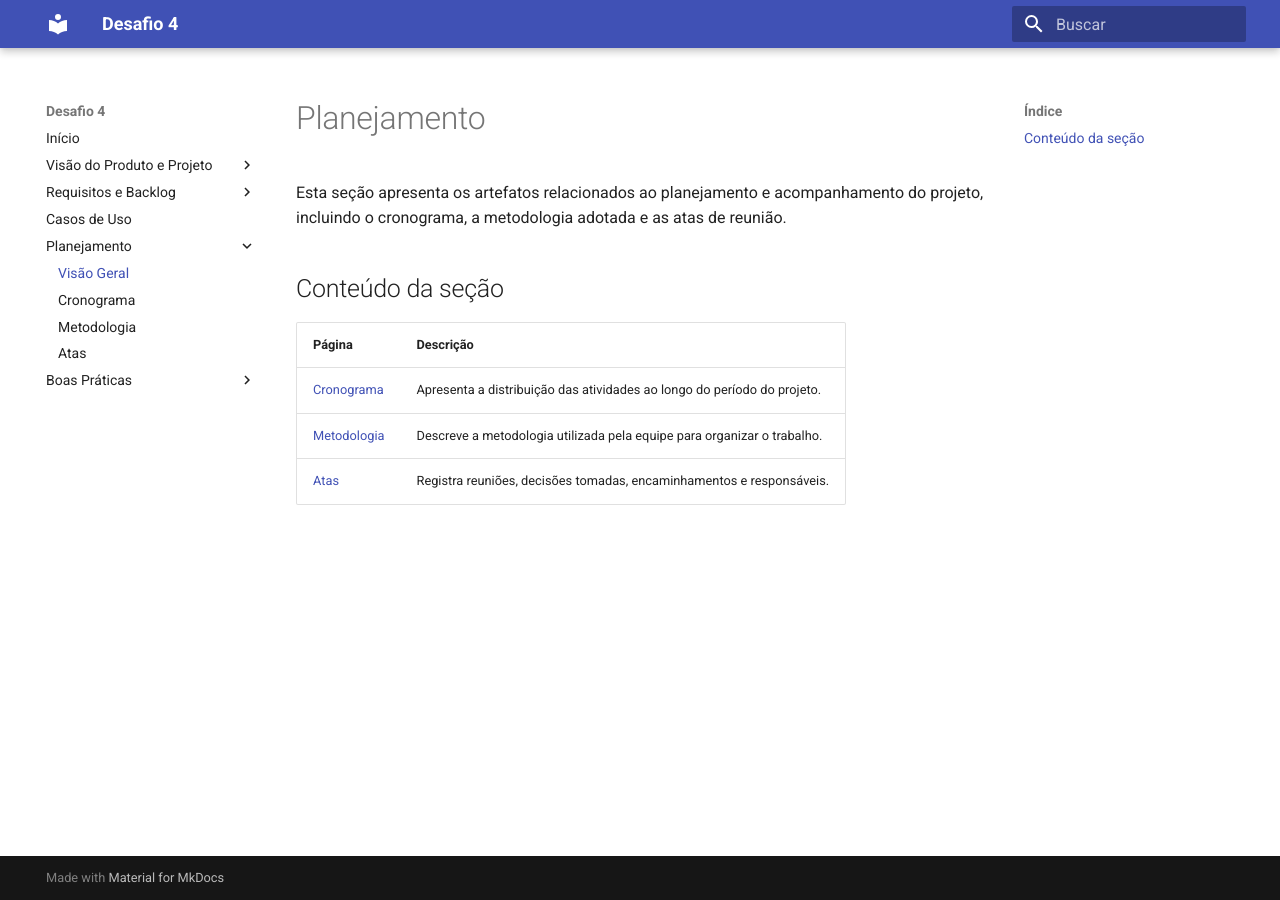
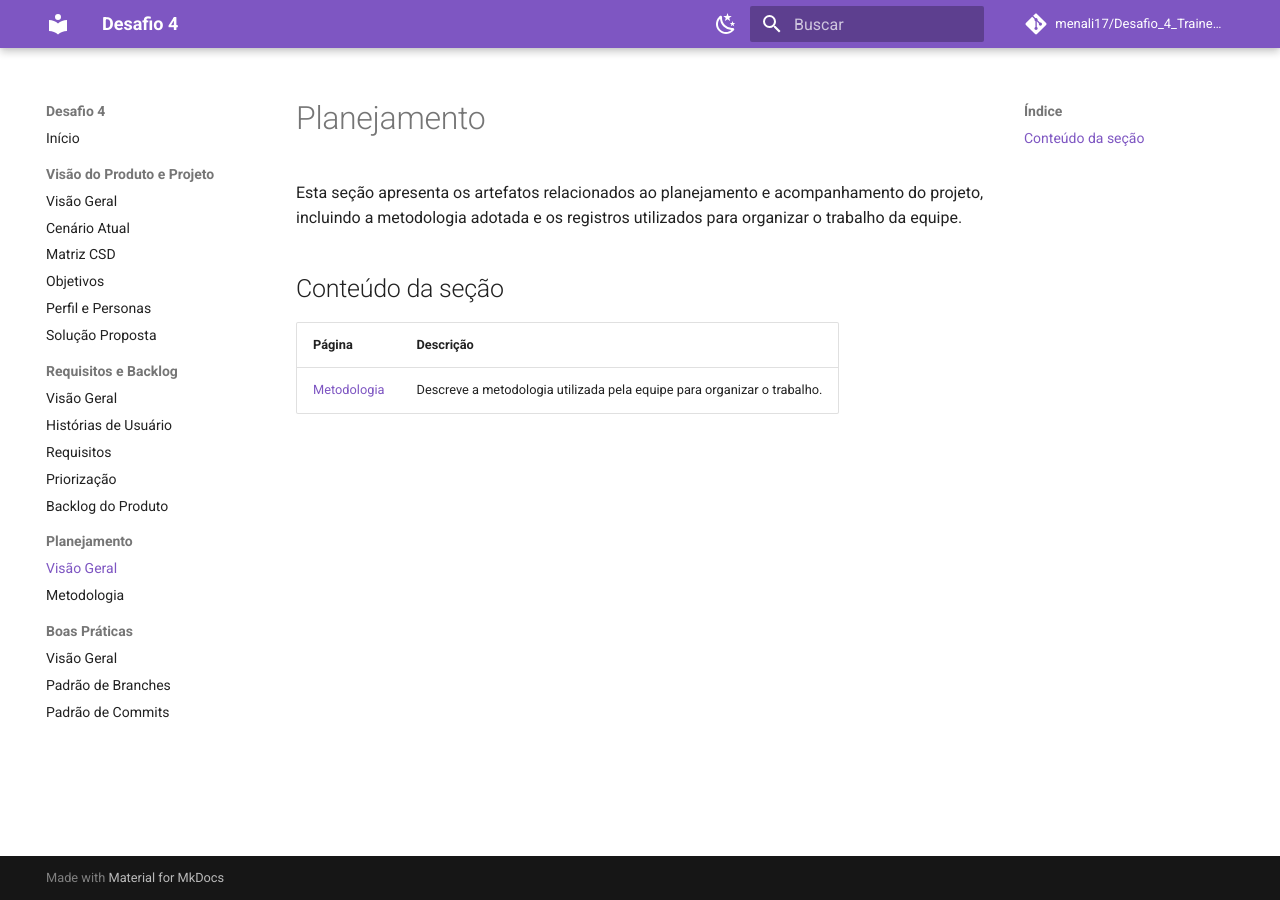
Before and after one commit to menali17/ClassHub, an MkDocs documentation site: the page built from docs/planejamento/index.md, in a window 1280 px wide. Built offline with MkDocs 1.6.1 and Material for MkDocs 9.7.7, drawn with Linux system fonts in a browser that asks for light colours; comment, search, counter and statistics services are not loaded.

Commit message:
corrige caminhos do mkdocs

```diff
--- a/docs/backlog/index.md
+++ b/docs/backlog/index.md
@@ -9,3 +9,4 @@
 | [Requisitos](requisitos.md) | Lista os requisitos identificados para o sistema. |
 | [Histórias de Usuário](historias_usuario.md) | Apresenta as histórias de usuário utilizadas para representar necessidades dos usuários. |
 | [Priorização](priorizacao.md) | Mostra a priorização dos requisitos considerando critérios definidos pela equipe. |
+| [Backlog do Produto](backlog_produto.md) | Organiza os itens de desenvolvimento priorizados a partir das histórias de usuário e requisitos. |
--- a/docs/planejamento/index.md
+++ b/docs/planejamento/index.md
@@ -1,12 +1,10 @@
 # Planejamento
 
-Esta seção apresenta os artefatos relacionados ao planejamento e acompanhamento do projeto, incluindo o cronograma, a metodologia adotada e as atas de reunião.
+Esta seção apresenta os artefatos relacionados ao planejamento e acompanhamento do projeto, incluindo a metodologia adotada e os registros utilizados para organizar o trabalho da equipe.
 
 
 ## Conteúdo da seção
 
 | Página | Descrição |
 |---|---|
-| [Cronograma](cronograma.md) | Apresenta a distribuição das atividades ao longo do período do projeto. |
 | [Metodologia](metodologia.md) | Descreve a metodologia utilizada pela equipe para organizar o trabalho. |
-| [Atas](atas.md) | Registra reuniões, decisões tomadas, encaminhamentos e responsáveis. |
--- a/mkdocs.yml
+++ b/mkdocs.yml
@@ -1,8 +1,45 @@
 site_name: Desafio 4
+site_description: Documentação do Sistema de Gestão de Presença Acadêmica da equipe Moranguetes.
+repo_url: https://github.com/menali17/Desafio_4_Trainee_EngNet
+repo_name: menali17/Desafio_4_Trainee_EngNet
 
 theme:
   name: material
   language: pt-BR
+  features:
+    - navigation.sections
+    - navigation.top
+    - search.highlight
+    - search.suggest
+  palette:
+    - scheme: default
+      primary: deep purple
+      accent: pink
+      toggle:
+        icon: material/weather-night
+        name: Alternar para modo escuro
+    - scheme: slate
+      primary: deep purple
+      accent: deep orange
+      toggle:
+        icon: material/weather-sunny
+        name: Alternar para modo claro
+
+plugins:
+  - search
+
+markdown_extensions:
+  - admonition
+  - attr_list
+  - md_in_html
+  - tables
+  - toc:
+      permalink: true
+
+exclude_docs: |
+  casos_de_uso.md
+  planejamento/cronograma.md
+  planejamento/atas.md
 
 nav:
   - Início: index.md
@@ -22,13 +59,9 @@
       - Priorização: backlog/priorizacao.md
       - Backlog do Produto: backlog/backlog_produto.md
 
-  - Casos de Uso: casos_de_uso.md
-
   - Planejamento:
       - Visão Geral: planejamento/index.md
-      - Cronograma: planejamento/cronograma.md
       - Metodologia: planejamento/metodologia.md
-      - Atas: planejamento/atas.md
 
   - Boas Práticas:
       - Visão Geral: boas_praticas/index.md
```
Also changed, not shown: docs/visao/index.md (+1 -0 lines).
